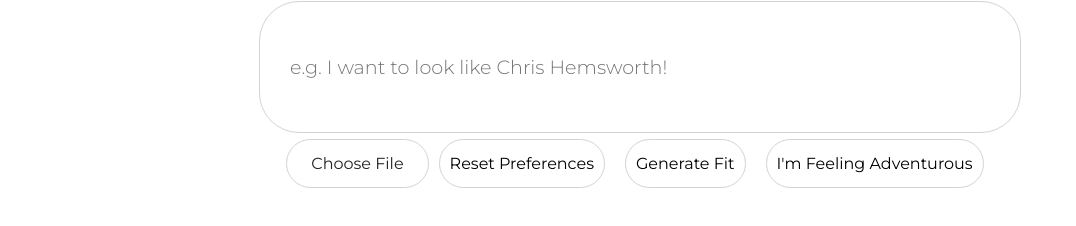
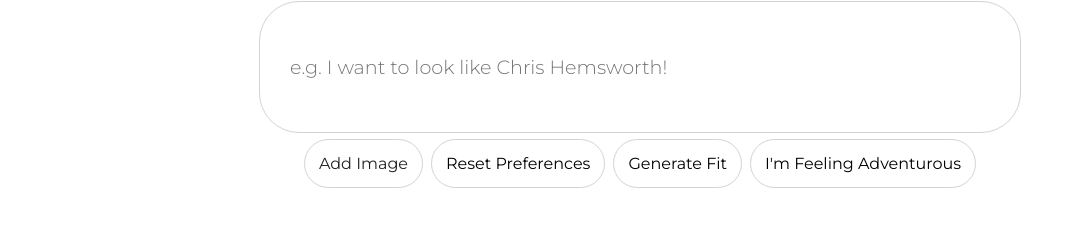
Before and after one commit to ManueLucas/Fit-Selector, a React (Vite) app in the folder Frontend/: page / in a window 1280 px wide. Shown: the part 372-598 px from the top of the page, without its empty margins (0-1076 px from the left). Built offline with nearby package versions, Linux system fonts and the light colour scheme; no server answers; a web font is replaced by a local one.

Commit message:
added preview image popup
popup preview image

```diff
--- a/Frontend/src/App.jsx
+++ b/Frontend/src/App.jsx
@@ -1,4 +1,4 @@
-import { useState } from "react";
+import { use, useState } from "react";
 import "./index.css";
 
 import {
@@ -11,6 +11,27 @@ import {
 import ProtectedContent from "./ProtectedContent";
 
 function App() {
+    const [fileName, setFileName] = useState("");
+    const [showPopup, setShowPopup] = useState(false);
+  const [category, setCategory] = useState("");
+  const [inputtedImage, setInputtedImage] = useState("");
+
+    const handleFileChange = (e) => {
+        const file = e.target.files[0];
+    if (file) {
+      setFileName(file.name);
+      setInputtedImage(URL.createObjectURL(file));
+      setShowPopup(true); // trigger popup on file select
+    }
+    };
+
+      const handleCategorySelect = (type) => {
+    setCategory(type);
+    setShowPopup(false);
+    // optionally: do something with the category (save to state/backend)
+    console.log("User selected:", type);
+  };
+
     return (
         <>
             <header>
@@ -37,17 +58,57 @@ function App() {
                 />
             </div>
             <div id="div-all-inputs">
+                {/* Custom File Upload */}
+                <label
+                    htmlFor="input-file"
+                    className="custom-file-label option"
+                >
+                    Add Image
+                </label>
+                <input
+                    type="file"
+                    id="input-file"
+                    className="hidden-file-input"
+                    onChange={handleFileChange}
+                />
 
+                {/* Display filename */}
+                {fileName && (
+                    <span className="file-name-display">{fileName}</span>
+                )}
 
-                {/* <input class="option" type="file" id="input-file" /> */}
+                {/* Buttons */}
+                <button className="option" id="button-reset">
+                    Reset Preferences
+                </button>
+                <button className="option" id="button-generate">
+                    Generate Fit
+                </button>
+                <button className="option" id="button-random">
+                    I'm Feeling Adventurous
+                </button>
+            </div>
 
-                <label for="input-file" class="custom-file-label">Choose File</label>
-                <input type="file" id="input-file" class="hidden-file-input" />
+            {showPopup && (
+                <div className="popup-overlay">
+                    <div className="popup">
+                        <p>Is this clothe image a:</p>
+                        <div className="popup-buttons">
+                            <button onClick={() => handleCategorySelect("Shirt")}>Shirt</button>
 
-                <button class="option" id="button-reset">Reset Preferences</button>
-                <button class="option" id="button-generate">Generate Fit</button>
-                <button class="option" id="button-random">I'm Feeling Adventurous</button>
-            </div>
+                            <button onClick={() => handleCategorySelect("Trouser")}>Trouser</button>
+                            <button onClick={() => handleCategorySelect("Jacket")}>Jacket</button>
+                            <button onClick={() => handleCategorySelect("Accessory")}>Accessory</button>
+                        </div>
+                        {
+                          inputtedImage && (
+                            <img src={inputtedImage} alt="Uploaded Image Preview" className="popup-preview-image"/>
+                          )
+                        }
+
+                    </div>
+                </div>
+            )}
         </>
     );
 }
--- a/Frontend/src/index.css
+++ b/Frontend/src/index.css
@@ -179,24 +179,6 @@ font-size: 1.2rem;
   display: none; /* hides native input */
 }
 
-.custom-file-label {
-  display: inline-block;
-  background-color: white;
-  border: 0.6px solid lightgray;
-  color: #222222;
-  padding: 14px 24px;
-  border-radius: 30px;
-  font-family: "Montserrat", sans-serif;
-  font-weight: 400;
-  font-size: 1rem;
-  cursor: pointer;
-  transition: background 0.3s;
-}
-
-.custom-file-label:hover {
-  background-color: lightgray;
-}
-
 .option {
   background: white;
   border: 0.6px solid lightgray;
@@ -205,20 +187,100 @@ font-size: 1.2rem;
   font-weight: 400;
   font-size: 1rem;
   cursor: pointer;
-  margin: 0 10px;
+  padding: 14px;
+  transition: background 0.9s;
+  margin: 0 4px;
 }
 
-#button-reset, #button-generate {
-  padding: 10px;
-}
-
-
-#button-random {
-  padding: 10px;
+.option:hover {
+  background-color: lightgray;
 }
 
 #div-all-inputs {
   margin-top: 6px;
   display: flex;
   justify-content: center;
+  align-items: center; /* add this */
+  flex-wrap: wrap; /* optional, helps on small screens */
 }
+
+.file-name-display {
+  margin-left: 12px;
+  max-width: 200px;
+  overflow: hidden;
+  text-overflow: ellipsis;
+  white-space: nowrap;
+}
+
+
+.file-name-display {
+  font-family: "Montserrat", sans-serif;
+  font-size: 0.9rem;
+  margin-left: 8px;
+  align-self: center;
+  padding-top: 14px;
+  color: #333;
+}
+
+.popup-overlay {
+  position: fixed;
+  top: 0;
+  left: 0;
+  width: 100%;
+  height: 100%;
+  background: rgba(0, 0, 0, 0.4);
+  display: flex;
+  justify-content: center;
+  align-items: center;
+  z-index: 999;
+}
+
+.popup {
+  background: white;
+  padding: 30px 40px;
+  border-radius: 24px;
+  text-align: center;
+  font-family: "Montserrat", sans-serif;
+  box-shadow: 0px 0px 20px rgba(0, 0, 0, 0.25);
+}
+
+.popup-buttons {
+  margin-top: 16px;
+}
+
+.popup button {
+  margin: 6px;
+  padding: 10px 18px;
+  border: none;
+  border-radius: 16px;
+  background: #007bff;
+  color: white;
+  font-weight: 500;
+  font-family: "Montserrat", sans-serif;
+  cursor: pointer;
+  transition: background 0.3s ease;
+}
+
+.popup button:hover {
+  background: #0056b3;
+}
+
+.popup {
+  position: fixed;
+  top: 30%;
+  left: 50%;
+  transform: translate(-50%, -30%);
+  background: white;
+  padding: 24px;
+  border-radius: 20px;
+  box-shadow: 0px 0px 20px rgba(0,0,0,0.2);
+  z-index: 1000;
+  text-align: center;
+}
+
+.popup-preview-image {
+  max-width: 400px;
+  height: auto;
+  margin: 16px 0 ;
+  border-radius: 12px;
+}
```
